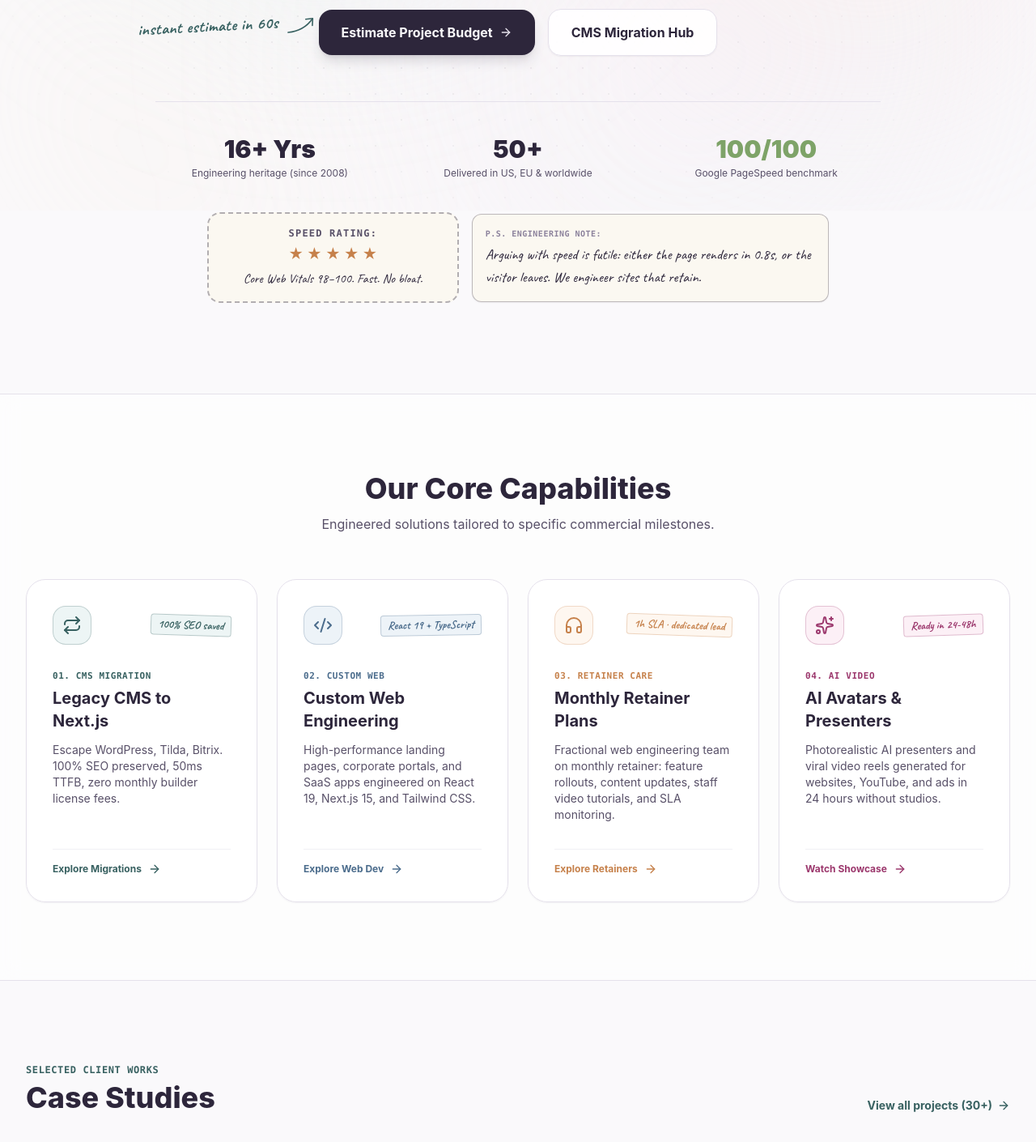
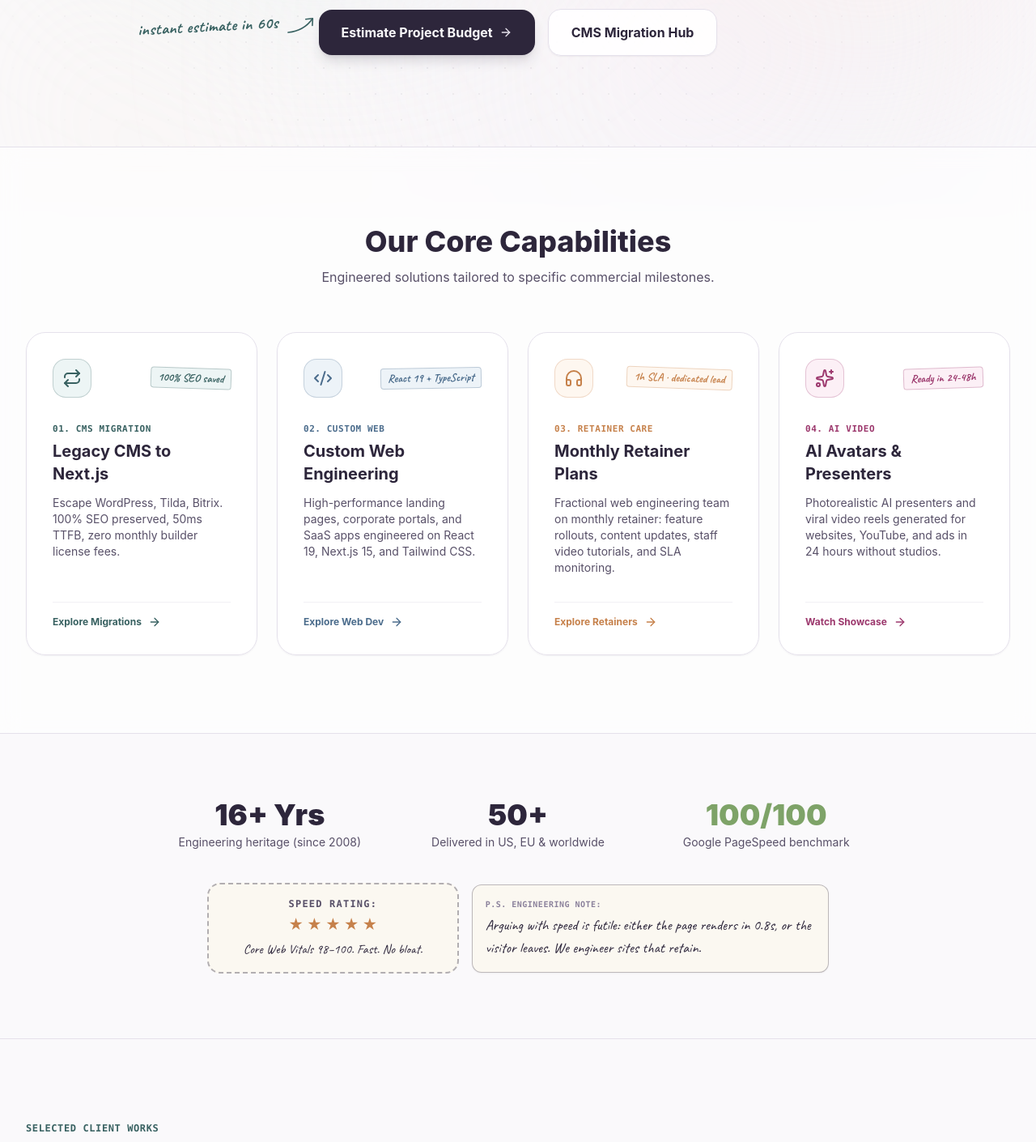
Before and after one commit to andreibdr/fewhands, a Next.js app: page / in a window 1280 px wide. Shown: the part 540-1950 px from the top of the page at 81% size. Built offline with nearby package versions, Linux system fonts and the light colour scheme.

Commit message:
refactor(home): move trust metrics and rating stamps below core services funnel for better mobile UX

```diff
--- a/components/HomeView.tsx
+++ b/components/HomeView.tsx
@@ -234,46 +234,6 @@ export const HomeView: React.FC = () => {
                 </div>
               </div>
 
-              {/* Key Trust Metrics */}
-              <div className="mt-14 pt-10 border-t border-[#e5e1eb] max-w-4xl mx-auto grid grid-cols-3 gap-6 relative">
-                <div>
-                  <div className="text-2xl sm:text-3xl font-black text-[#2d263b]">
-                    {lang === "ru" ? "16+ лет" : "16+ Yrs"}
-                  </div>
-                  <div className="text-xs text-[#585068] mt-1">
-                    {lang === "ru" ? "Опыт разработки (с 2008 г.)" : "Engineering heritage (since 2008)"}
-                  </div>
-                </div>
-                <div>
-                  <div className="text-2xl sm:text-3xl font-black text-[#2d263b]">50+</div>
-                  <div className="text-xs text-[#585068] mt-1">
-                    {lang === "ru" ? "Проектов в США, ЕС и СНГ" : "Delivered in US, EU & worldwide"}
-                  </div>
-                </div>
-                <div>
-                  <div className="text-2xl sm:text-3xl font-black text-[#7ea368]">100/100</div>
-                  <div className="text-xs text-[#585068] mt-1">
-                    {lang === "ru" ? "Google PageSpeed рейтинг" : "Google PageSpeed benchmark"}
-                  </div>
-                </div>
-              </div>
-
-              {/* Responsive Cards Row for Tablet & Mobile where sidebars are hidden */}
-              <div className="xl:hidden mt-10 grid sm:grid-cols-2 gap-4 max-w-2xl mx-auto text-left">
-                <ScientificAuditCard className="rotate-0 hover:rotate-1" />
-                <EditorialStyleCard className="rotate-0 hover:-rotate-1" />
-              </div>
-
-              {/* Editorial Stamp & P.S. Footer Callout */}
-              <div className="mt-10 max-w-3xl mx-auto grid sm:grid-cols-12 gap-4 items-center">
-                <div className="sm:col-span-5 flex justify-center sm:justify-start">
-                  <SpeedRatingStamp className="w-full" />
-                </div>
-                <div className="sm:col-span-7">
-                  <PSFootnoteCard className="w-full" />
-                </div>
-              </div>
-
             </div>
 
           </div>
@@ -441,6 +401,53 @@ export const HomeView: React.FC = () => {
           </div>
         </section>
 
+        {/* 2.5 Trust Metrics & Engineering Standards */}
+        <section className="py-14 sm:py-20 border-t border-[#e5e1eb] bg-[#faf9fb]">
+          <div className="max-w-5xl mx-auto px-4 sm:px-6 lg:px-8 text-center">
+
+            {/* Key Trust Metrics */}
+            <div className="grid grid-cols-3 gap-6 max-w-4xl mx-auto">
+              <div>
+                <div className="text-2xl sm:text-4xl font-black text-[#2d263b]">
+                  {lang === "ru" ? "16+ лет" : "16+ Yrs"}
+                </div>
+                <div className="text-xs sm:text-sm text-[#585068] mt-1">
+                  {lang === "ru" ? "Опыт разработки (с 2008 г.)" : "Engineering heritage (since 2008)"}
+                </div>
+              </div>
+              <div>
+                <div className="text-2xl sm:text-4xl font-black text-[#2d263b]">50+</div>
+                <div className="text-xs sm:text-sm text-[#585068] mt-1">
+                  {lang === "ru" ? "Проектов в США, ЕС и СНГ" : "Delivered in US, EU & worldwide"}
+                </div>
+              </div>
+              <div>
+                <div className="text-2xl sm:text-4xl font-black text-[#7ea368]">100/100</div>
+                <div className="text-xs sm:text-sm text-[#585068] mt-1">
+                  {lang === "ru" ? "Google PageSpeed рейтинг" : "Google PageSpeed benchmark"}
+                </div>
+              </div>
+            </div>
+
+            {/* Editorial Stamp & P.S. Engineering Callout */}
+            <div className="mt-10 max-w-3xl mx-auto grid sm:grid-cols-12 gap-4 items-center">
+              <div className="sm:col-span-5 flex justify-center sm:justify-start">
+                <SpeedRatingStamp className="w-full" />
+              </div>
+              <div className="sm:col-span-7">
+                <PSFootnoteCard className="w-full" />
+              </div>
+            </div>
+
+            {/* Responsive Cards Row for Tablet & Mobile where desktop sidebars are hidden */}
+            <div className="xl:hidden mt-8 grid sm:grid-cols-2 gap-4 max-w-2xl mx-auto text-left">
+              <ScientificAuditCard className="rotate-0 hover:rotate-1" />
+              <EditorialStyleCard className="rotate-0 hover:-rotate-1" />
+            </div>
+
+          </div>
+        </section>
+
         {/* 3. Featured Portfolio Preview */}
         <section className="py-16 sm:py-24 border-t border-[#e5e1eb]">
           <div className="max-w-7xl mx-auto px-4 sm:px-6 lg:px-8">
```
